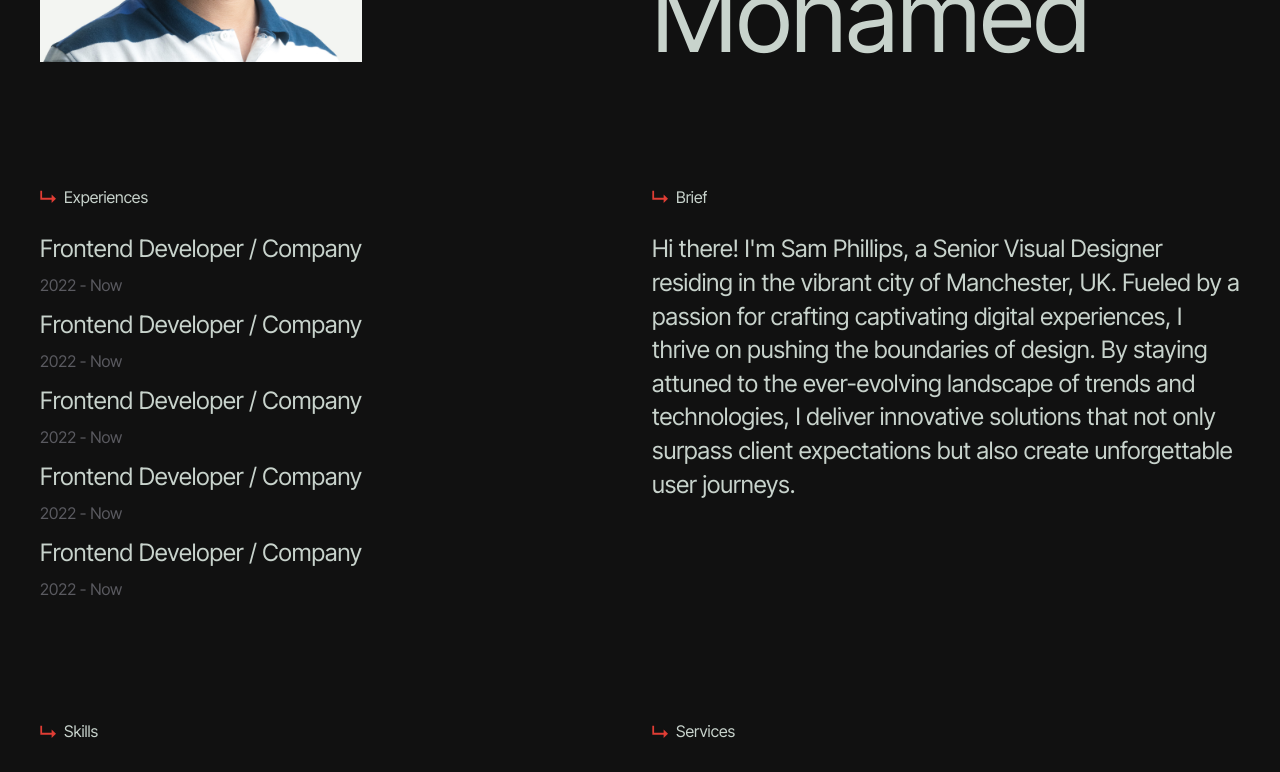
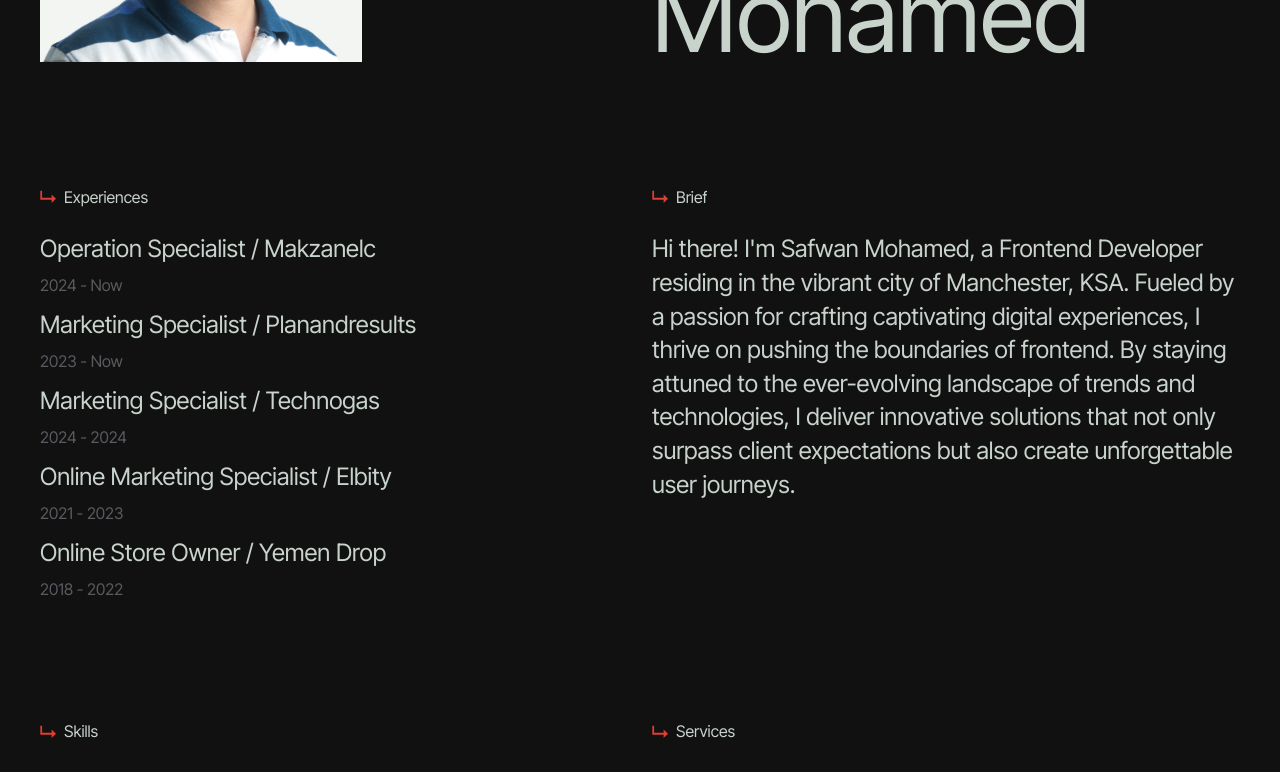
Before and after one commit to sfwnisme/sfwn.me_v25, a Next.js app: page / in a window 1280 px wide. Shown: the part 479-1251 px from the top of the page. Built offline with nearby package versions, Linux system fonts and the light colour scheme.

Commit message:
docs: changed the brief

```diff
--- a/components/About/About.tsx
+++ b/components/About/About.tsx
@@ -9,11 +9,11 @@ import { motion } from 'motion/react'
 let id = 0
 
 const experiencesArray = [
-  { id: id++, title: 'Frontend Developer / Company', period: '2022 - Now' },
-  { id: id++, title: 'Frontend Developer / Company', period: '2022 - Now' },
-  { id: id++, title: 'Frontend Developer / Company', period: '2022 - Now' },
-  { id: id++, title: 'Frontend Developer / Company', period: '2022 - Now' },
-  { id: id++, title: 'Frontend Developer / Company', period: '2022 - Now' },
+  { id: id++, title: 'Operation Specialist / Makzanelc', period: '2024 - Now' },
+  { id: id++, title: 'Marketing Specialist / Planandresults', period: '2023 - Now' },
+  { id: id++, title: 'Marketing Specialist / Technogas', period: '2024 - 2024' },
+  { id: id++, title: 'Online Marketing Specialist / Elbity', period: '2021 - 2023' },
+  { id: id++, title: 'Online Store Owner / Yemen Drop', period: '2018 - 2022' },
 ]
 
 export default function About() {
@@ -42,7 +42,7 @@ export default function About() {
       x: 0,
       opacity: 1,
       transition: {
-        duration: 0.5 * custom ,
+        duration: 0.5 * custom,
         ease: 'easeOut',
         delay: 0.2 * custom,
       }
@@ -88,7 +88,7 @@ export default function About() {
           style={{ overflow: 'hidden' }}
         >
           <p className={Styles.brief__description}>
-            Hi there! I&apos;m Sam Phillips, a Senior Visual Designer residing in the vibrant city of Manchester, UK. Fueled by a passion for crafting captivating digital experiences, I thrive on pushing the boundaries of design. By staying attuned to the ever-evolving landscape of trends and technologies, I deliver innovative solutions that not only surpass client expectations but also create unforgettable user journeys.
+            Hi there! I&apos;m Safwan Mohamed, a Frontend Developer residing in the vibrant city of Manchester, KSA. Fueled by a passion for crafting captivating digital experiences, I thrive on pushing the boundaries of frontend. By staying attuned to the ever-evolving landscape of trends and technologies, I deliver innovative solutions that not only surpass client expectations but also create unforgettable user journeys.
           </p>
         </motion.div>
       </div>
--- a/components/Nav/Nav.tsx
+++ b/components/Nav/Nav.tsx
@@ -3,9 +3,10 @@ import React from 'react'
 import Styles from './Nav.module.css'
 import Button from '../Button/Button'
 import { motion } from 'motion/react'
+import { useRouter } from 'next/navigation'
 
 export default function Nav() {
-
+  const router = useRouter()
   const logoVariants = {
     hidden: { opacity: 0, y: 100 },
     visible: { opacity: 1, y: 0 }
@@ -17,7 +18,9 @@ export default function Nav() {
         <motion.img variants={logoVariants} initial="hidden" animate="visible" src="/sfwn-logo-white.png" alt="" />
       </figure>
       <motion.div variants={logoVariants} initial="hidden" animate="visible" transition={{ delay: 0.1 }} className={Styles.nav__buttons}>
-        <Button>CV</Button>
+        <Button onClick={() => router.push('https://docs.google.com/document/d/1uSzOK67JPBiA6Y_7me9PFl3eLYMgJ4d9af-Oi6GlbWc/edit?tab=t.0#heading=h.yieyffp1owqb')}>
+          CV
+        </Button>
       </motion.div>
     </nav>
   )
```
